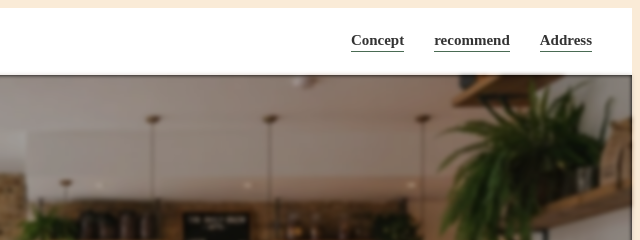
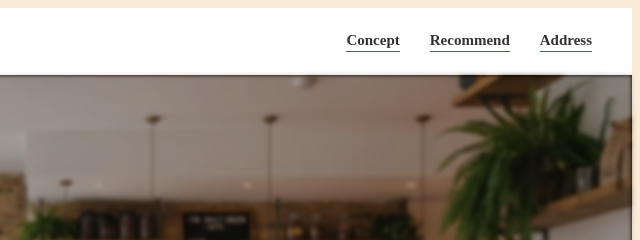
Before and after one commit to sirokumahiroki/practice-website, a plain HTML site: page index.html in a window 1280 px wide. Shown: the top 240 px of the page, 640-1280 px from the left. Drawn offline with Linux system fonts and the light colour scheme.

Commit message:
Update index.html

```diff
--- a/index.html
+++ b/index.html
@@ -16,7 +16,7 @@
 
     <nav class="navigation">
         <a href="#concept">Concept</a>
-        <a href="#recommend">recommend</a>
+        <a href="#recommend">Recommend</a>
         <a href="#address">Address</a>
     </nav>
 
```
